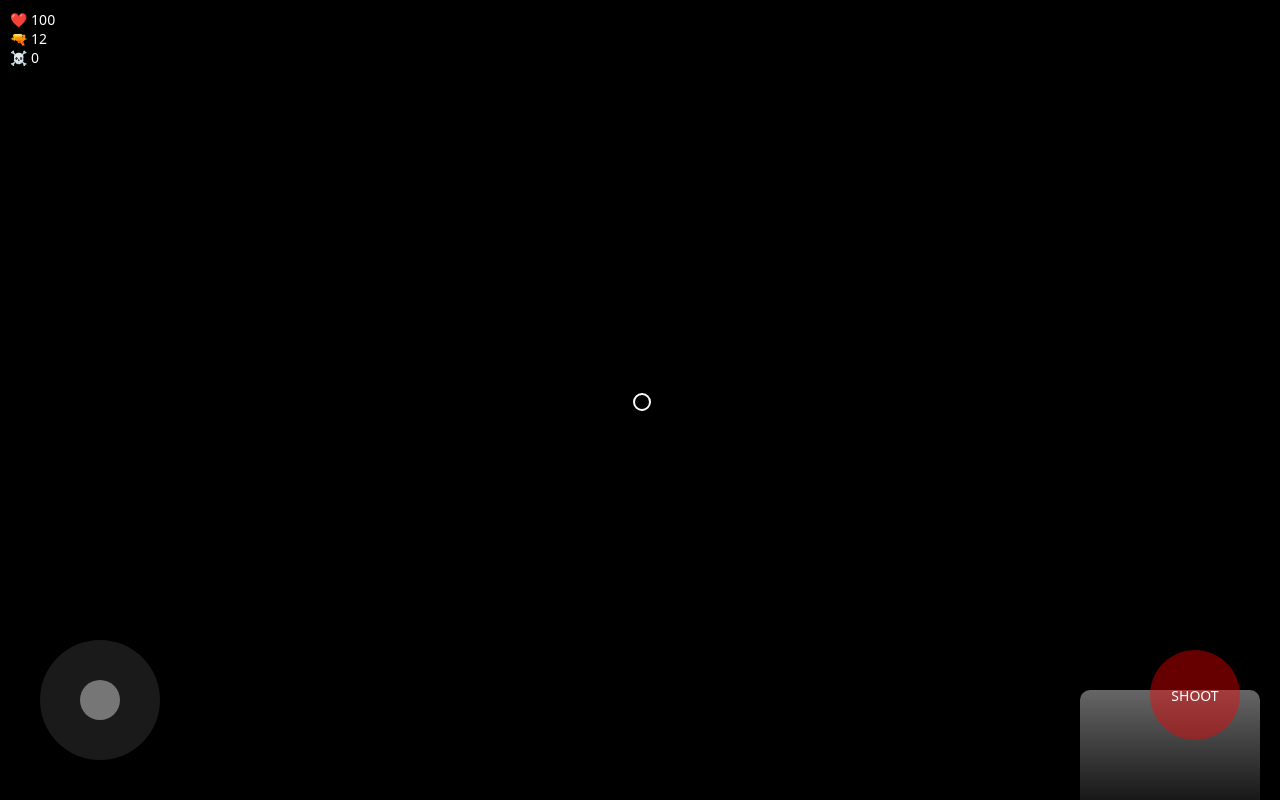
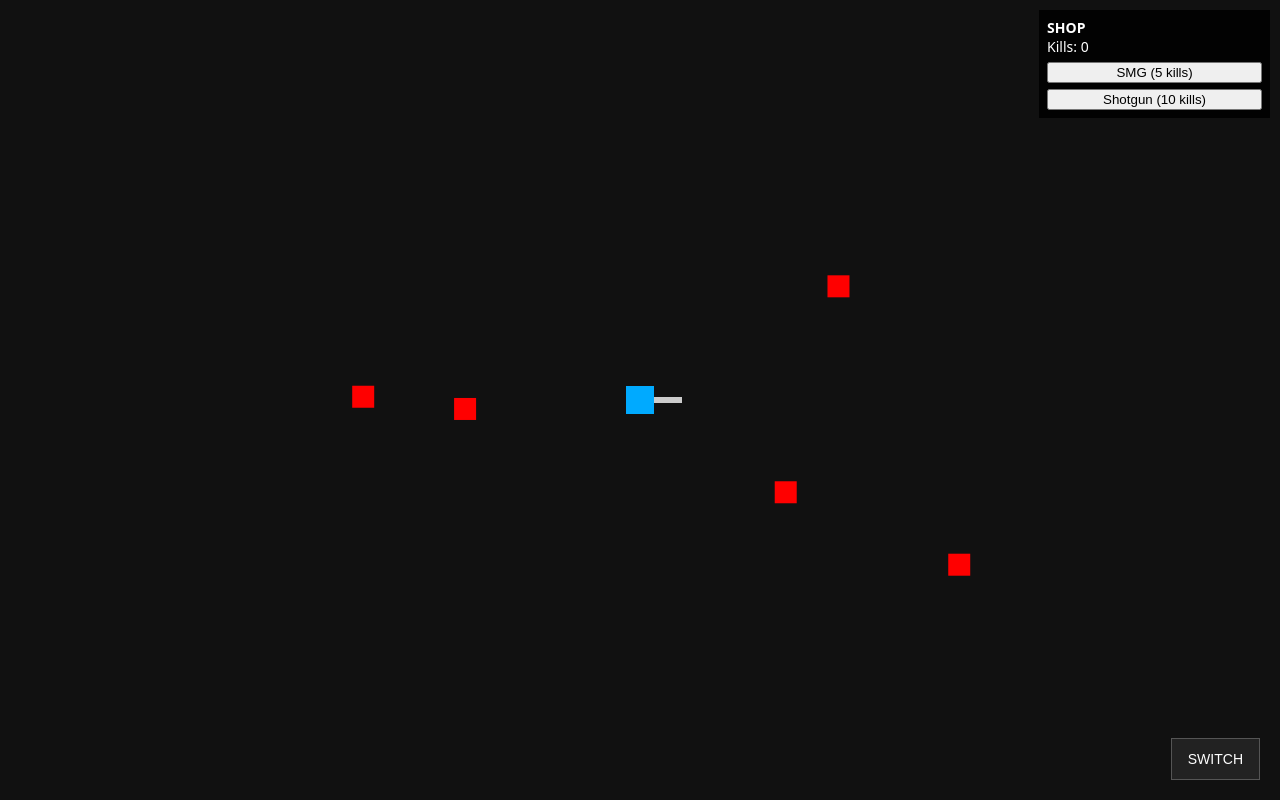
Before and after one commit to 8gdkfrz8dq-cell/fake-roblox-v2, a plain HTML site: page index.html in a window 1280 px wide. Drawn offline with Linux system fonts and the light colour scheme.

Commit message:
Update index.html

```diff
--- a/index.html
+++ b/index.html
@@ -2,205 +2,260 @@
 <html lang="en">
 <head>
 <meta charset="UTF-8">
-<meta name="viewport" content="width=device-width,initial-scale=1.0,user-scalable=no">
-<title>Fake Roblox FPS RPG</title>
+<meta name="viewport" content="width=device-width, initial-scale=1.0, user-scalable=no">
+<title>Top-Down Shooter</title>
 
 <style>
-html,body{margin:0;padding:0;background:#000;color:#fff;overflow:hidden;font-family:system-ui}
+html,body{
+  margin:0;
+  padding:0;
+  background:#000;
+  overflow:hidden;
+  font-family:system-ui;
+}
 canvas{display:block}
 
-/* HUD */
-#hud{position:fixed;top:10px;left:10px;font-size:14px;z-index:10}
-
-/* Gun */
-#gun{
+/* SHOP */
+#shop{
   position:fixed;
-  bottom:-10px;
-  right:20px;
-  width:180px;
-  height:120px;
-  background:linear-gradient(#666,#111);
-  border-radius:10px;
-  transform-origin:right center;
+  top:10px;
+  right:10px;
+  background:rgba(0,0,0,.85);
+  color:#fff;
+  padding:8px;
+  font-size:14px;
+  z-index:10;
 }
-#gun.kick{animation:kick .08s linear}
-@keyframes kick{
-  0%{transform:translate(0,0)}
-  50%{transform:translate(-22px,-10px)}
-  100%{transform:translate(0,0)}
+#shop button{
+  width:100%;
+  margin-top:6px;
 }
 
-/* Crosshair */
-#crosshair{
+/* SWITCH BUTTON */
+#switchBtn{
   position:fixed;
-  top:50%;
-  left:50%;
-  width:14px;
-  height:14px;
-  margin:-7px;
-  border:2px solid white;
-  border-radius:50%;
+  bottom:20px;
+  right:20px;
+  padding:12px 16px;
+  font-size:14px;
+  background:#222;
+  color:#fff;
+  border:1px solid #555;
   z-index:10;
-}
-
-/* Mobile controls */
-#joystick{
-  position:fixed;
-  bottom:40px;
-  left:40px;
-  width:120px;
-  height:120px;
-  border-radius:50%;
-  background:rgba(255,255,255,.1);
-  touch-action:none;
-}
-#stick{
-  position:absolute;
-  top:40px;
-  left:40px;
-  width:40px;
-  height:40px;
-  border-radius:50%;
-  background:rgba(255,255,255,.4);
-}
-
-#shootBtn{
-  position:fixed;
-  bottom:60px;
-  right:40px;
-  width:90px;
-  height:90px;
-  border-radius:50%;
-  background:rgba(255,0,0,.4);
-  font-size:14px;
-  display:flex;
-  align-items:center;
-  justify-content:center;
-  user-select:none;
 }
 </style>
 </head>
 
 <body>
 
-<div id="hud">
-❤️ <span id="hp">100</span><br>
-🔫 <span id="ammo">12</span><br>
-☠️ <span id="kills">0</span>
+<div id="shop">
+  <b>SHOP</b><br>
+  Kills: <span id="killCount">0</span><br>
+  <button onclick="buyWeapon(1)">SMG (5 kills)</button>
+  <button onclick="buyWeapon(2)">Shotgun (10 kills)</button>
 </div>
 
-<div id="crosshair"></div>
-<div id="gun"></div>
-
-<div id="joystick"><div id="stick"></div></div>
-<div id="shootBtn">SHOOT</div>
+<button id="switchBtn">SWITCH</button>
 
 <canvas id="game"></canvas>
 
 <script>
-/* ===== CORE ===== */
-const canvas=document.getElementById("game"),ctx=canvas.getContext("2d");
-function resize(){canvas.width=innerWidth;canvas.height=innerHeight}
-resize();addEventListener("resize",resize);
-
-const hpEl=hp,ammoEl=ammo,killsEl=kills,gun=document.getElementById("gun");
+/* ===== CANVAS ===== */
+const canvas=document.getElementById("game");
+const ctx=canvas.getContext("2d");
+function resize(){
+  canvas.width=innerWidth;
+  canvas.height=innerHeight;
+}
+resize();
+addEventListener("resize",resize);
 
 /* ===== PLAYER ===== */
-let player={x:0,z:0,hp:100,kills:0,recoil:0};
+const player={
+  x:canvas.width/2,
+  y:canvas.height/2,
+  size:28,
+  angle:0,
+  speed:2.5,
+  kills:0,
+  hp:100
+};
 
-/* ===== WEAPON ===== */
-let ammo=12;
+/* ===== WEAPONS ===== */
+const weapons=[
+  {name:"Pistol",damage:40,rate:180,length:28,unlocked:true},
+  {name:"SMG",damage:15,rate:90,length:34,unlocked:false},
+  {name:"Shotgun",damage:70,rate:500,length:30,unlocked:false}
+];
+let currentWeapon=0;
+const weapon={width:6,recoil:0};
 
-/* ===== WORLD ===== */
-let bots=[];
-function spawnBot(){
-  bots.push({
-    x:(Math.random()-.5)*300,
-    z:600+Math.random()*600,
-    hp:40
+/* ===== ENEMIES ===== */
+const enemies=[];
+function spawnEnemy(){
+  enemies.push({
+    x:Math.random()*canvas.width,
+    y:Math.random()*canvas.height,
+    size:22,
+    hp:40,
+    speed:0.8
   });
 }
-for(let i=0;i<6;i++)spawnBot();
+for(let i=0;i<8;i++)spawnEnemy();
+
+/* ===== INPUT ===== */
+let move={x:0,y:0};
+let shooting=false;
+
+/* keyboard */
+addEventListener("keydown",e=>{
+  if(e.key==="w")move.y=-1;
+  if(e.key==="s")move.y=1;
+  if(e.key==="a")move.x=-1;
+  if(e.key==="d")move.x=1;
+  if(e.key==="q") switchWeapon();
+});
+addEventListener("keyup",e=>{
+  if(e.key==="w"||e.key==="s")move.y=0;
+  if(e.key==="a"||e.key==="d")move.x=0;
+});
+
+/* mouse */
+addEventListener("mousemove",e=>aim(e.clientX,e.clientY));
+addEventListener("mousedown",()=>{shooting=true;shoot()});
+addEventListener("mouseup",()=>shooting=false);
+
+/* touch */
+let joyStart=null;
+addEventListener("touchstart",e=>{
+  shooting=true;
+  joyStart={x:e.touches[0].clientX,y:e.touches[0].clientY};
+  aim(joyStart.x,joyStart.y);
+  shoot();
+});
+addEventListener("touchmove",e=>{
+  const t=e.touches[0];
+  aim(t.clientX,t.clientY);
+  if(joyStart){
+    const dx=t.clientX-joyStart.x;
+    const dy=t.clientY-joyStart.y;
+    const d=Math.hypot(dx,dy)||1;
+    move.x=dx/d;
+    move.y=dy/d;
+  }
+});
+addEventListener("touchend",()=>{
+  shooting=false;
+  joyStart=null;
+  move.x=move.y=0;
+});
+
+/* ===== AIM ===== */
+function aim(x,y){
+  player.angle=Math.atan2(y-player.y,x-player.x);
+}
 
 /* ===== SHOOT ===== */
 function shoot(){
-  if(ammo<=0){ammo=12;return}
-  ammo--;
-  gun.classList.remove("kick");void gun.offsetWidth;gun.classList.add("kick");
-  player.recoil=15;
+  if(!shooting)return;
+  weapon.recoil=6;
 
-  bots.forEach((b,i)=>{
-    if(Math.abs(b.x)<40 && b.z<500){
-      b.hp-=30;
-      if(b.hp<=0){
-        bots.splice(i,1);
-        spawnBot();
+  enemies.forEach((e,i)=>{
+    const dx=e.x-player.x;
+    const dy=e.y-player.y;
+    const dist=Math.hypot(dx,dy);
+    const a=Math.atan2(dy,dx);
+    const diff=Math.abs(Math.atan2(Math.sin(a-player.angle),Math.cos(a-player.angle)));
+
+    if(dist<180&&diff<0.3){
+      e.hp-=weapons[currentWeapon].damage;
+      if(e.hp<=0){
+        enemies.splice(i,1);
+        spawnEnemy();
         player.kills++;
+        updateShop();
       }
     }
   });
-  updateHUD();
+
+  setTimeout(()=>shooting&&shoot(),weapons[currentWeapon].rate);
 }
 
-/* ===== HUD ===== */
-function updateHUD(){
-  hpEl.textContent=player.hp;
-  ammoEl.textContent=ammo;
-  killsEl.textContent=player.kills;
+/* ===== SHOP ===== */
+function buyWeapon(i){
+  const cost=[0,5,10][i];
+  if(weapons[i].unlocked) return;
+  if(player.kills<cost) return;
+  player.kills-=cost;
+  weapons[i].unlocked=true;
+  currentWeapon=i;
+  updateShop();
+}
+function updateShop(){
+  document.getElementById("killCount").textContent=player.kills;
 }
 
-/* ===== JOYSTICK ===== */
-let moveX=0,moveZ=0;
-const stick=document.getElementById("stick");
-const joy=document.getElementById("joystick");
+/* ===== WEAPON SWITCHING ===== */
+function switchWeapon(){
+  let i=currentWeapon;
+  do{
+    i=(i+1)%weapons.length;
+  }while(!weapons[i].unlocked);
+  currentWeapon=i;
+}
+document.getElementById("switchBtn").addEventListener("click",switchWeapon);
 
-joy.addEventListener("touchmove",e=>{
-  const r=60;
-  const t=e.touches[0];
-  const rect=joy.getBoundingClientRect();
-  let dx=t.clientX-(rect.left+r);
-  let dy=t.clientY-(rect.top+r);
-  const dist=Math.hypot(dx,dy);
-  if(dist>r){dx*=r/dist;dy*=r/dist}
-  stick.style.transform=`translate(${dx}px,${dy}px)`;
-  moveX=dx/r;
-  moveZ=dy/r;
-});
+/* ===== UPDATE ===== */
+function update(){
+  player.x+=move.x*player.speed;
+  player.y+=move.y*player.speed;
 
-joy.addEventListener("touchend",()=>{
-  stick.style.transform="translate(0,0)";
-  moveX=moveZ=0;
-});
+  enemies.forEach(e=>{
+    const dx=player.x-e.x;
+    const dy=player.y-e.y;
+    const d=Math.hypot(dx,dy)||1;
+    e.x+=dx/d*e.speed;
+    e.y+=dy/d*e.speed;
+  });
 
-/* ===== SHOOT BUTTON ===== */
-shootBtn.addEventListener("touchstart",shoot);
-addEventListener("click",shoot);
+  weapon.recoil*=0.8;
+}
+
+/* ===== DRAW ===== */
+function draw(){
+  ctx.fillStyle="#111";
+  ctx.fillRect(0,0,canvas.width,canvas.height);
+
+  enemies.forEach(e=>{
+    ctx.fillStyle="red";
+    ctx.fillRect(e.x-e.size/2,e.y-e.size/2,e.size,e.size);
+  });
+
+  ctx.fillStyle="#0af";
+  ctx.fillRect(
+    player.x-player.size/2,
+    player.y-player.size/2,
+    player.size,
+    player.size
+  );
+
+  ctx.save();
+  ctx.translate(player.x,player.y);
+  ctx.rotate(player.angle);
+  ctx.fillStyle="#ccc";
+  ctx.fillRect(
+    player.size/2-weapon.recoil,
+    -weapon.width/2,
+    weapons[currentWeapon].length,
+    weapon.width
+  );
+  ctx.restore();
+}
 
 /* ===== LOOP ===== */
 function loop(){
-  ctx.fillStyle="#111";
-  ctx.fillRect(0,0,canvas.width,canvas.height);
-
-  // movement
-  player.x+=moveX*4;
-  player.z+=moveZ*4;
-
-  ctx.save();
-  ctx.translate(canvas.width/2,canvas.height/2-player.recoil);
-
-  bots.forEach(b=>{
-    b.z-=2;
-    const scale=400/b.z;
-    const x=b.x*scale;
-    const size=40*scale;
-    ctx.fillStyle="red";
-    ctx.fillRect(x-size/2,-size/2,size,size);
-    if(b.z<100)b.z=800;
-  });
-
-  ctx.restore();
-
-  player.recoil*=0.85;
+  update();
+  draw();
   requestAnimationFrame(loop);
 }
 loop();
```
